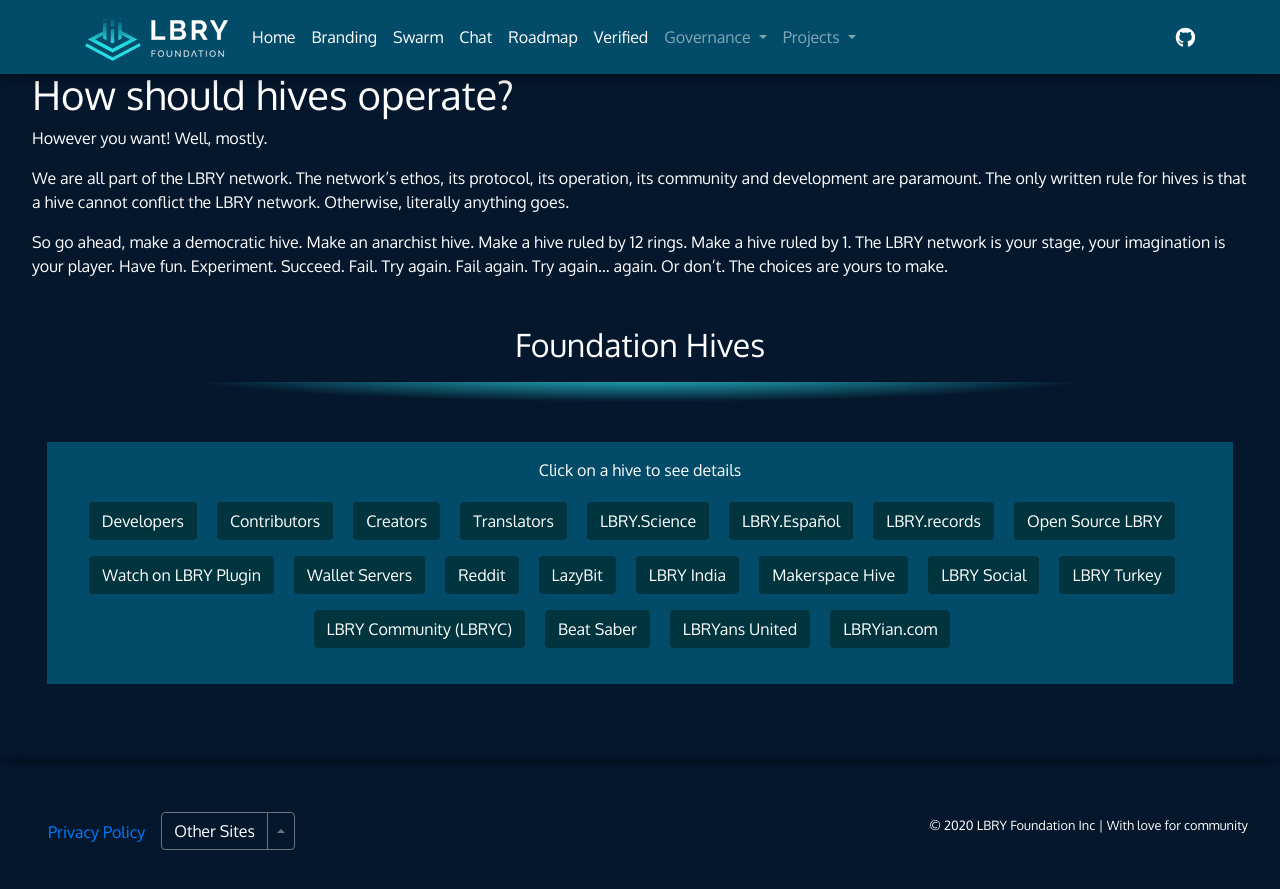
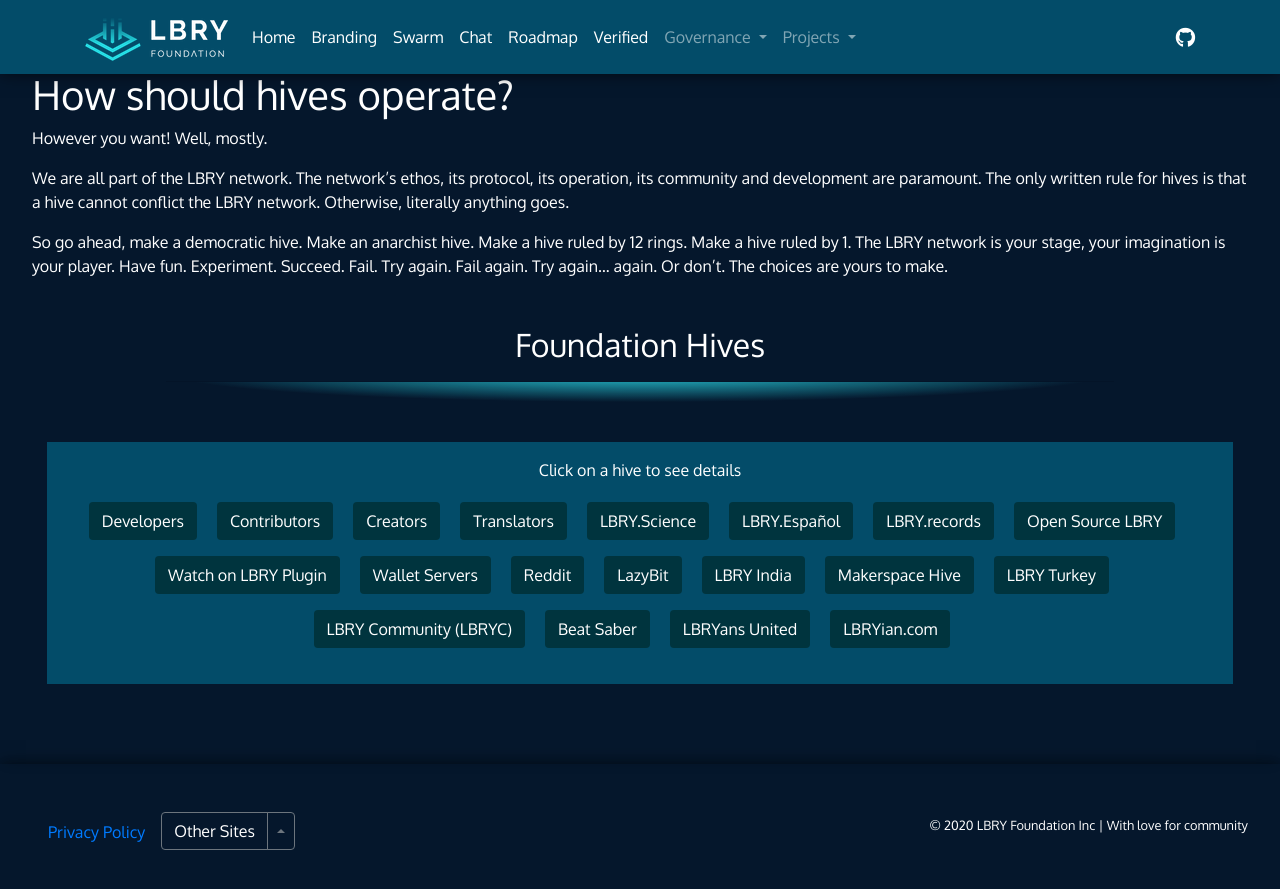
Before and after one commit to LBRYFoundation/lbryorg, a Jekyll site: the page built from pages/swarm.md, in a window 1280 px wide and 900 px high, scrolled down 1548 px. Shown: the top 889 px of the window. Built offline with Jekyll 4.4.1, drawn with Linux system fonts in a browser that asks for light colours.

Commit message:
Update hives.html
LBRY Social was deprecated months ago.

```diff
--- a/_includes/hives.html
+++ b/_includes/hives.html
@@ -64,10 +64,6 @@
                       Makerspace Hive
                     </button>
 
-                    <button type="button" class="btn lbry-dark-green mb-3 mr-3" data-toggle="modal" data-target="#LBRY_SocialModal">
-                      LBRY Social
-                    </button>
-
                     <button type="button" class="btn lbry-dark-green mb-3 mr-3" data-toggle="modal" data-target="#LBRY_TurkeyModal">
                       LBRY Turkey
                     </button>
```
